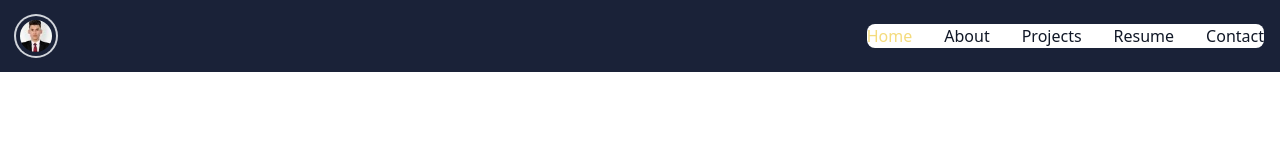
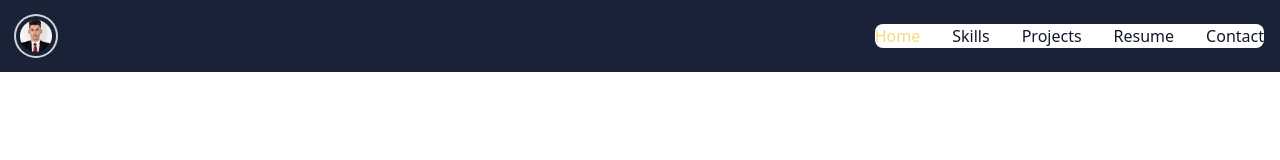
Before and after one commit to Naeemi7/portfolio, a React (Vite) app: page / in a window 1280 px wide. Shown: the top 160 px of the page. Built offline with nearby package versions, Linux system fonts and the light colour scheme.

Commit message:
bug fixed

```diff
--- a/src/App.jsx
+++ b/src/App.jsx
@@ -1,7 +1,7 @@
 import "./styles/App.scss";
 import Navbar from "./components/Navbar/Navbar";
 import Hero from "./components/Main/Hero";
-import About from "./components/Main/Aboout";
+import Skills from "./components/Main/Skills";
 import Project from "./components/Main/Project";
 import Contact from "./components/Main/Contact";
 import Footer from "./components/Footer/Footer";
@@ -13,7 +13,7 @@ function App() {
       <Navbar />
       <Hero />
       <Social />
-      <About />
+      <Skills />
       <Project />
       <Contact />
 
--- a/src/components/Main/Aboout.jsx
+++ b/src/components/Main/Skills.jsx
@@ -1,7 +1,7 @@
 import "../../styles/main.scss";
 import skillAImages from "../../data/skill-images";
 
-function About() {
+function Skills() {
   return (
     <div className="about-container">
       <div className="about-wrapper">
@@ -35,4 +35,4 @@ function About() {
   );
 }
 
-export default About;
+export default Skills;
--- a/src/components/Navbar/Navbar.jsx
+++ b/src/components/Navbar/Navbar.jsx
@@ -64,7 +64,7 @@ function Navbar() {
                   href="#"
                   className="block py-2 pl-3 pr-4 text-gray-900 rounded hover:bg-gray-100 md:hover:bg-transparent md:border-0 md:hover:text-h1Color md:p-0 dark:text-white md:dark:hover:text-h1Color dark:hover:bg-gray-700 dark:hover:text-white md:dark:hover:bg-transparent"
                 >
-                  About
+                  Skills
                 </a>
               </li>
               <li>
```
